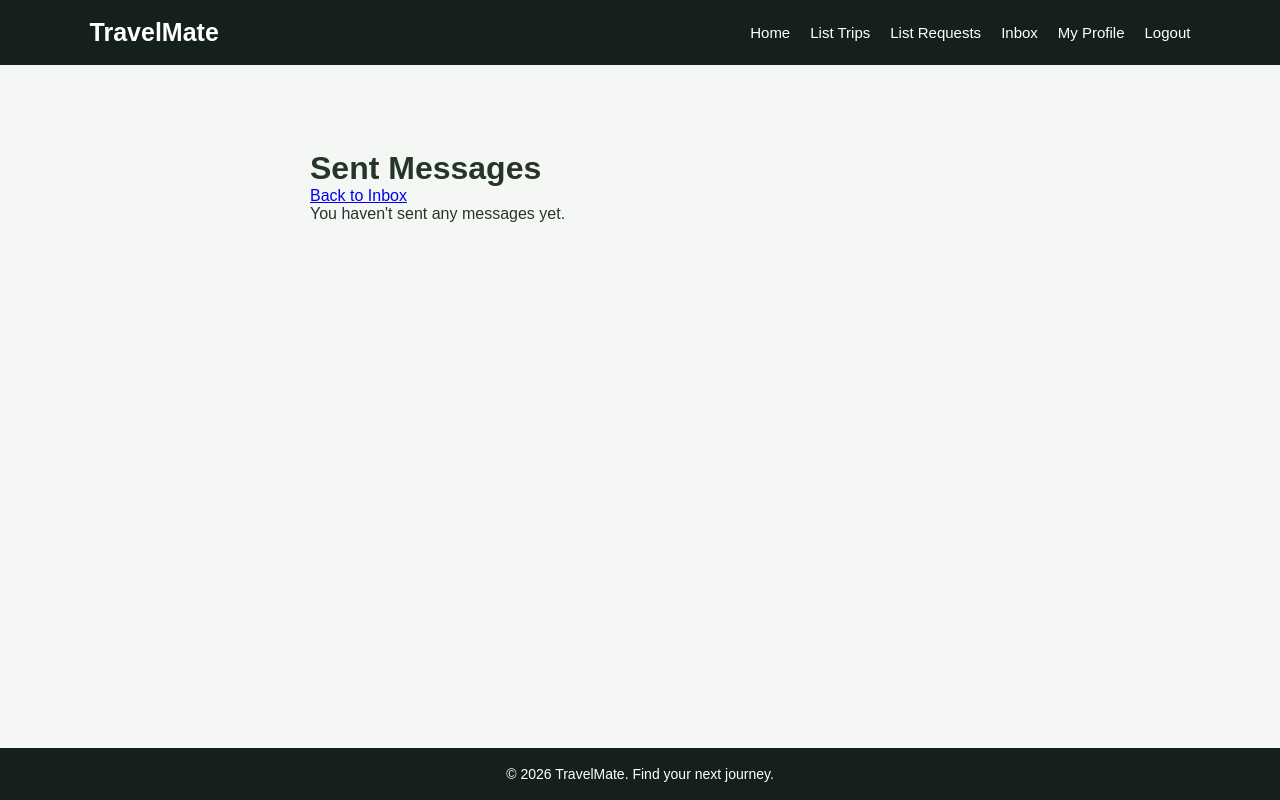
After one commit to kawsartarakhil/Exam-3-Django, a Django app: page /travel/messages/sent/ in a window 1280 px wide. The commit adds this page. Run offline with Django 5.2, Linux system fonts and the light colour scheme; the visitor is signed in with stand-in values (Sample User, id 1); data that the repository does not hold is empty.

Commit message:
added messages

```diff
--- /dev/null
+++ b/accounts/static/base.css
@@ -0,0 +1,66 @@
+
+* {
+    margin: 0;
+    padding: 0;
+    box-sizing: border-box;
+}
+
+body {
+    font-family: Arial, sans-serif;
+    background: #f5f7f5;
+    color: #26352c;
+    min-height: 100vh;
+    display: flex;
+    flex-direction: column;
+}
+
+header {
+    background: #0b1511f3;
+    color: white;
+    padding: 18px 7%;
+}
+
+.header-content {
+    display: flex;
+    justify-content: space-between;
+    align-items: center;
+    gap: 20px;
+    flex-wrap: wrap;
+}
+
+header h2 {
+    font-size: 25px;
+}
+
+nav {
+    display: flex;
+    gap: 20px;
+    flex-wrap: wrap;
+}
+
+nav a {
+    color: white;
+    text-decoration: none;
+    font-size: 15px;
+}
+
+nav a:hover {
+    color: #c7e5cf;
+}
+
+main {
+    flex: 1;
+    padding: 25px 7%;
+}
+
+footer {
+    background: #0b1511f3;
+    color: white;
+    text-align: center;
+    padding: 18px;
+    margin-top: 30px;
+}
+
+footer p {
+    font-size: 14px;
+}
--- a/accounts/templates/base.html
+++ b/accounts/templates/base.html
@@ -1,14 +1,39 @@
+
 <!DOCTYPE html>
 <html lang="en">
 <head>
     <meta charset="UTF-8">
     <meta name="viewport" content="width=device-width, initial-scale=1.0">
     <title>{% block title %}Base.html{% endblock %}</title>
+    {% load static %}
+    <link rel="stylesheet" href="{% static 'base.css' %}">
 </head>
 <body>
-    <head><a href="{% url 'trip_list'%}">list trip </a> <a href="{% url 'logout'%}">logout</a>  <a href="{% url 'request_list'%}">list request </a></head>
+    <header>
+        <div class="header-content">
+            <h2>TravelMate</h2>
+            <nav>
+                <a href="{% url 'home' %}">Home</a>
+                <a href="{% url 'trip_list' %}">List Trips</a>
+                <a href="{% url 'request_list' %}">List Requests</a>
+                {% if user.is_authenticated %}
+                    <a href="{% url 'inbox' %}">Inbox</a>
+                    <a href="{% url 'profile' %}">My Profile</a>
+                    <a href="{% url 'logout' %}">Logout</a>
+                {% else %}
+                    <a href="{% url 'login' %}">Login</a>
+                {% endif %}
+            </nav>
+        </div>
+    </header>
+
     <main>
-        {% block content %}{% endblock  %}
+        {% block content %}{% endblock %}
     </main>
+
+    <footer>
+        <p>&copy; 2026 TravelMate. Find your next journey.</p>
+    </footer>
+
 </body>
 </html>
--- /dev/null
+++ b/travel/static/travel/messages.css
@@ -0,0 +1,26 @@
+.message-page {
+    max-width: 700px;
+    margin: 40px auto;
+    padding: 20px;
+}
+
+.message-page textarea {
+    display: block;
+    width: 100%;
+    margin: 10px 0;
+    padding: 12px;
+    box-sizing: border-box;
+}
+
+.message-page button {
+    padding: 10px 18px;
+    cursor: pointer;
+}
+
+.message-card {
+    padding: 16px;
+    margin: 15px 0;
+    border: 1px solid #ddd;
+    border-radius: 8px;
+    overflow-wrap: anywhere;
+}
--- /dev/null
+++ b/travel/templates/send_messages.html
@@ -0,0 +1,29 @@
+{% extends 'base.html' %}
+{% load static %}
+
+{% block title %}Sent Messages{% endblock %}
+
+{% block content %}
+<link rel="stylesheet" href="{% static 'travel/messages.css' %}">
+<div class="message-page">
+    <h1>Sent Messages</h1>
+    <p><a href="{% url 'inbox' %}">Back to Inbox</a></p>
+    {% for message in messages %}
+        <div class="message-card">
+            <h3>
+                To:
+                <a href="{% url 'public_profile' message.recipient.pk %}">
+                    {{ message.recipient.first_name }} {{ message.recipient.last_name }}
+                </a>
+            </h3>
+
+            <p>{{ message.content }}</p>
+
+            <small>{{ message.created_at|date:"M j, Y, H:i" }}</small>
+        </div>
+    {% empty %}
+        <p>You haven't sent any messages yet.</p>
+    {% endfor %}
+
+</div>
+{% endblock %}
--- a/travel/urls.py
+++ b/travel/urls.py
@@ -12,4 +12,7 @@ urlpatterns = [
     path("requests/<int:pk>/edit/", request_update_view, name="request_update"),
     path("requests/<int:pk>/delete/", request_confirm_delete_view, name="request_delete"),
     path("profile/<int:user_id>/", public_profile_view, name="public_profile"),
+    path("messages/send/<int:user_id>/", send_message_view, name="send_message"),
+    path("messages/inbox/", inbox_view, name="inbox"),
+    path("messages/sent/", sent_messages_view, name="sent_messages"),
 ]
--- a/travel/views.py
+++ b/travel/views.py
@@ -156,7 +156,6 @@ def request_confirm_delete_view(request, pk):
     companion_request = CompanionRequest.objects.get(pk=pk)
     if not can_manage_companion_requeest(request.user,companion_request):
         raise PermissionDenied
-
     if request.method == "POST":
         companion_request.delete()
         return redirect("request_list")
@@ -166,3 +165,32 @@ def public_profile_view(request, user_id):
     User = get_user_model()
     profile_user = User.objects.get(pk=user_id)
     return render(request, "public_profile.html", {"profile_user": profile_user})
+
+
+
+@login_required
+def send_message_view(request, user_id):
+    User = get_user_model()
+    recipient = User.objects.get(pk=user_id)
+    if recipient == request.user:
+        return redirect("public_profile", user_id=user_id)
+    if request.method == "POST":
+        content = request.POST.get("content", "").strip()
+        if not content:
+            return render(request, "send_message.html", {"recipient": recipient,"error": "Message cannot be empty."})
+        Message.objects.create(sender=request.user,recipient=recipient,content=content)
+        return redirect("inbox")
+
+    return render(request, "send_message.html", {"recipient": recipient})
+
+
+@login_required
+def inbox_view(request):
+    messages = Message.objects.filter(recipient=request.user).order_by("-created_at")
+    return render(request, "inbox.html", {"messages": messages})
+
+
+@login_required
+def sent_messages_view(request):
+    messages = Message.objects.filter(sender=request.user).order_by("-created_at")
+    return render(request, "send_messages.html", {"messages": messages})
```
Also changed, not shown: travel/models.py (+11 -0 lines), travel/templates/inbox.html (added, +38 -0 lines), travel/templates/public_profile.html (+13 -0 lines), travel/templates/send_message.html (added, +28 -0 lines), travel/migrations/0002_message.py (added).
